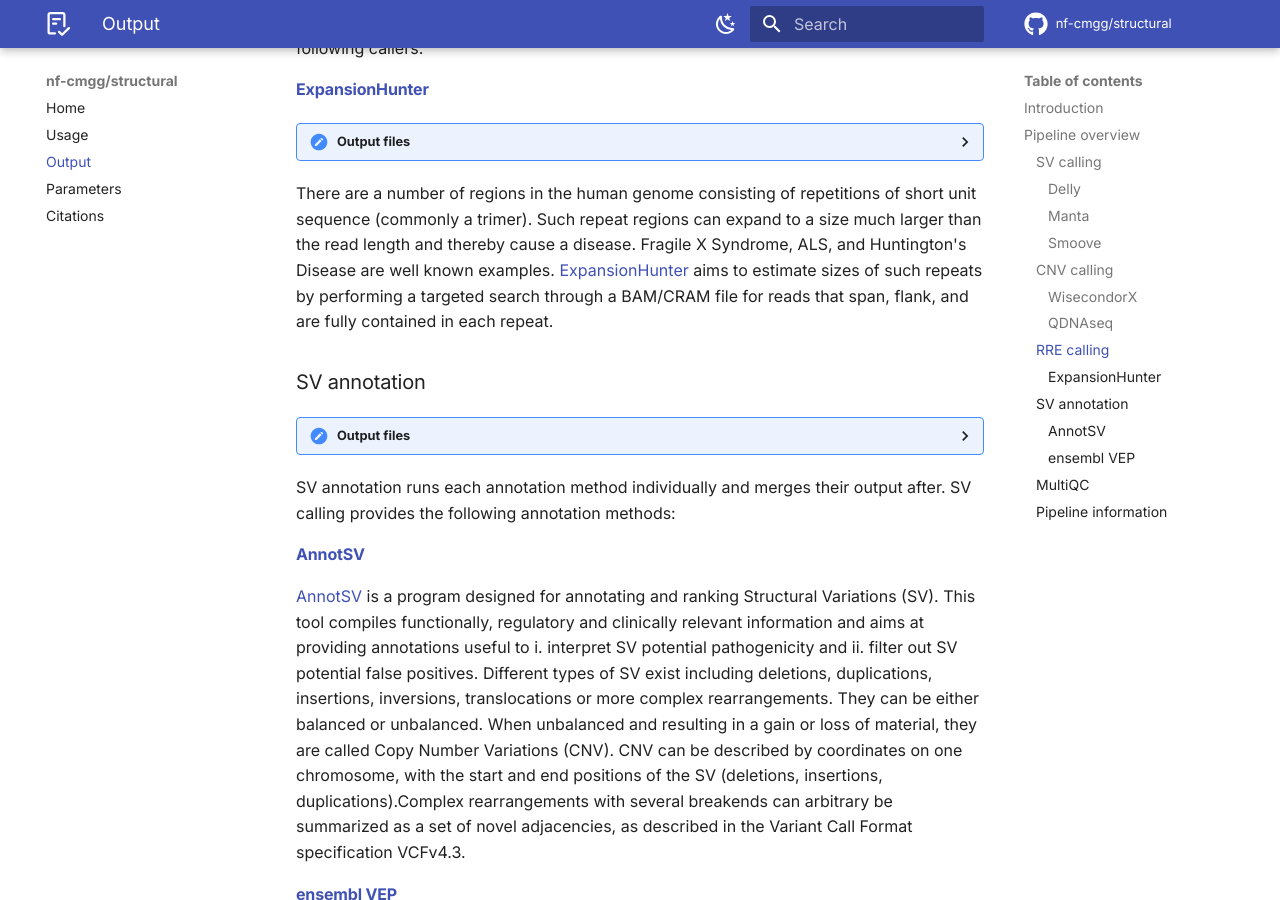
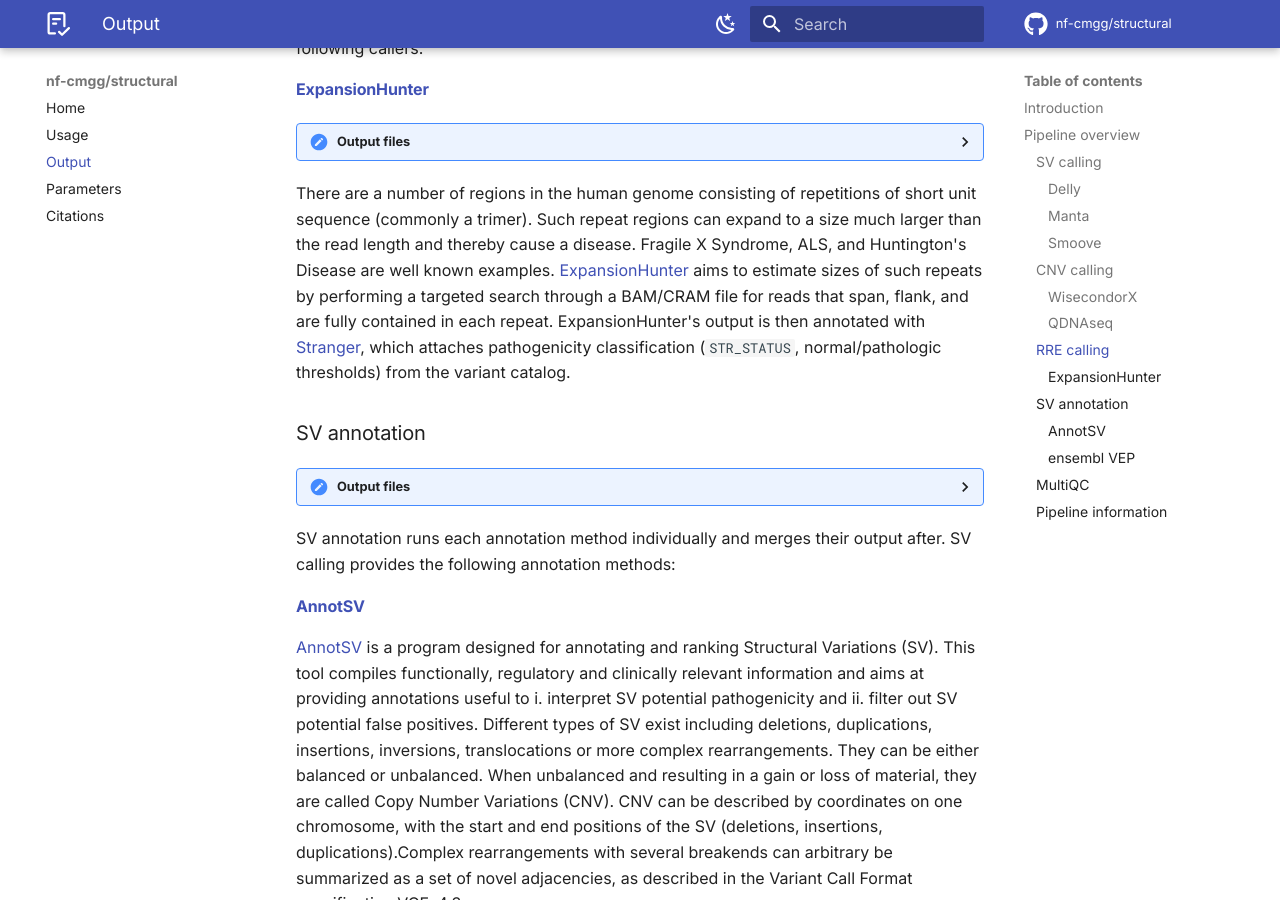
Before and after one commit to nf-cmgg/structural, an MkDocs documentation site: the page built from docs/output.md, in a window 1280 px wide and 900 px high, scrolled down 3069 px. Built offline with MkDocs 1.6.1 and Material for MkDocs 9.7.7, drawn with Linux system fonts in a browser that asks for light colours; comment, search, counter and statistics services are not loaded; the version menu is left out.

Commit message:
docs: Added citation for new module Stranger. Added Stranger to the changelog. Added extra section to ExpansionHunter in output.md about Stranger.

```diff
--- a/docs/output.md
+++ b/docs/output.md
@@ -141,7 +141,7 @@ RRE calling runs all selected callers individually and merges the calls after. O
 
 </details>
 
-There are a number of regions in the human genome consisting of repetitions of short unit sequence (commonly a trimer). Such repeat regions can expand to a size much larger than the read length and thereby cause a disease. Fragile X Syndrome, ALS, and Huntington's Disease are well known examples. [ExpansionHunter](https://github.com/Illumina/ExpansionHunter) aims to estimate sizes of such repeats by performing a targeted search through a BAM/CRAM file for reads that span, flank, and are fully contained in each repeat.
+There are a number of regions in the human genome consisting of repetitions of short unit sequence (commonly a trimer). Such repeat regions can expand to a size much larger than the read length and thereby cause a disease. Fragile X Syndrome, ALS, and Huntington's Disease are well known examples. [ExpansionHunter](https://github.com/Illumina/ExpansionHunter) aims to estimate sizes of such repeats by performing a targeted search through a BAM/CRAM file for reads that span, flank, and are fully contained in each repeat. ExpansionHunter's output is then annotated with [Stranger](https://github.com/Clinical-Genomics/stranger), which attaches pathogenicity classification (`STR_STATUS`, normal/pathologic thresholds) from the variant catalog.
 
 ### SV annotation
 
```
Also changed, not shown: CHANGELOG.md (+2 -0 lines), docs/CITATIONS.md (+2 -0 lines).
